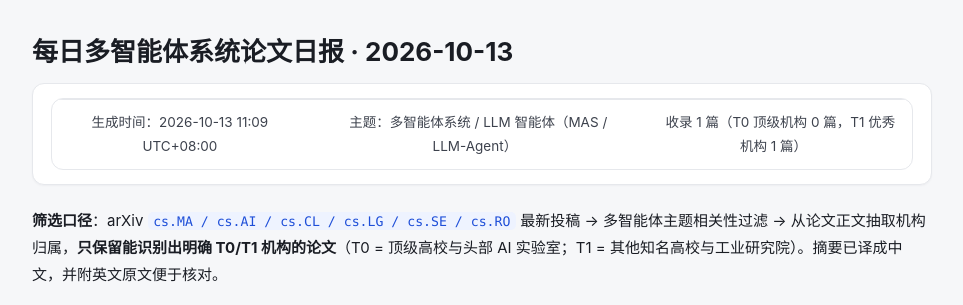
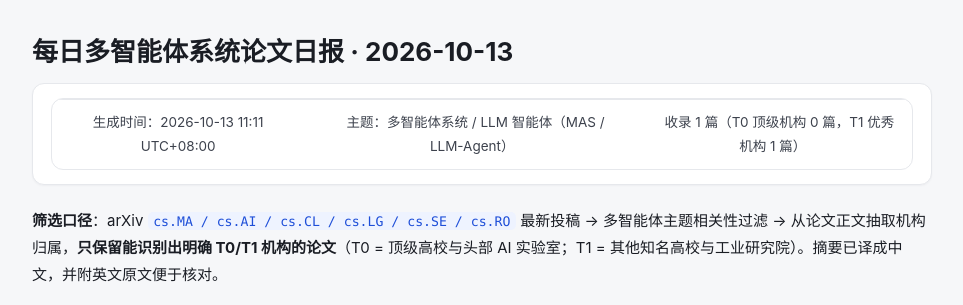
Before and after one commit to isaacveg/mas-daily, a Jekyll site: the page built from daily/2026-10-13.md, in a window 1280 px wide. Shown: the top 305 px of the page, without its empty margins (158-1121 px from the left). Built offline with Jekyll 4.4.1, drawn with Linux system fonts in a browser that asks for light colours.

Commit message:
report: 更新 2026-10-13 日报

```diff
--- a/daily/2026-10-13.md
+++ b/daily/2026-10-13.md
@@ -5,7 +5,7 @@ permalink: /daily/2026-10-13/
 ---
 # 每日多智能体系统论文日报 · 2026-10-13
 
-> 生成时间：2026-10-13 11:09 UTC+08:00　|　主题：多智能体系统 / LLM 智能体（MAS / LLM-Agent）　|　收录 1 篇（T0 顶级机构 0 篇，T1 优秀机构 1 篇）
+> 生成时间：2026-10-13 11:11 UTC+08:00　|　主题：多智能体系统 / LLM 智能体（MAS / LLM-Agent）　|　收录 1 篇（T0 顶级机构 0 篇，T1 优秀机构 1 篇）
 
 **筛选口径**：arXiv `cs.MA / cs.AI / cs.CL / cs.LG / cs.SE / cs.RO` 最新投稿 → 多智能体主题相关性过滤 → 从论文正文抽取机构归属，**只保留能识别出明确 T0/T1 机构的论文**（T0 = 顶级高校与头部 AI 实验室；T1 = 其他知名高校与工业研究院）。摘要已译成中文，并附英文原文便于核对。
 
```
